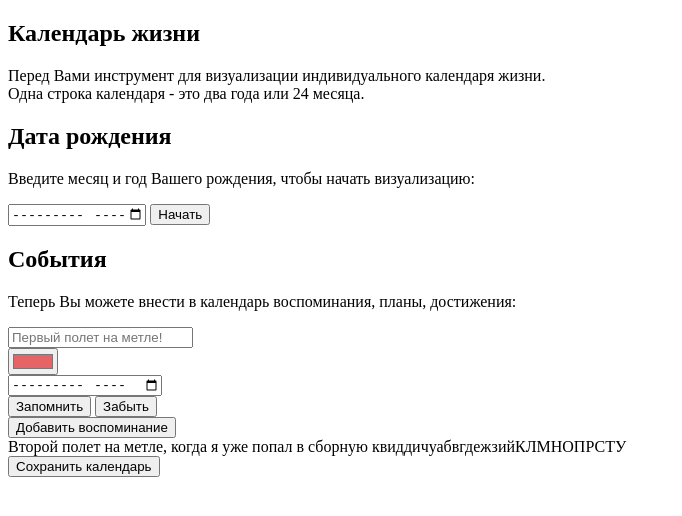
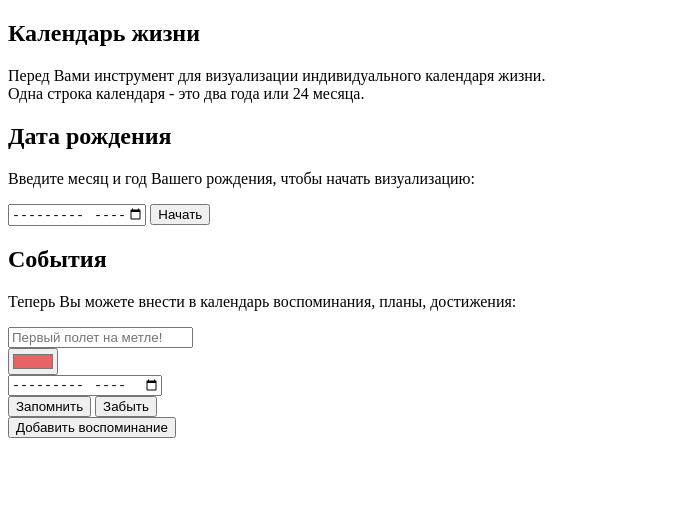
Before and after one commit to InzhevatkinaAV/LifeCalendar, a website with bundled scripts: page src/index.html in a window 1280 px wide. Shown: the whole page, without its empty margins (0-682 px from the left). Built offline with nearby package versions, Linux system fonts and the light colour scheme; a web font is replaced by a local one.

Commit message:
Version 1

```diff
--- a/src/index.html
+++ b/src/index.html
@@ -48,7 +48,7 @@
 					<div class="card">
 						<div class="form__wrapper">
 							<form class="form_title">
-								<input required class="input_title" requared type="text" maxlength="80" placeholder="Первый полет на метле!">
+								<input required class="input_title" requared type="text" maxlength="70" placeholder="Первый полет на метле!">
 							</form>
 							<div class="color_and_month_wrapper">
 								<form class="form_color">
@@ -968,16 +968,11 @@
 				</div>
 
 				<div class="designation__wrapper">
-					<div class="designation">
-						<div class="designation_color"></div>
-						<div class="designation_description">Второй полет на метле, когда я уже попал в сборную квиддичуабвгдежзийКЛМНОПРСТУ</div>
-					</div>
 				</div>
 
 			</div>
 		</section>
 
-		<button class="button_save_calendar invisible">Сохранить календарь</button>
 	</div>
 
    <footer></footer>
--- a/src/js/app.js
+++ b/src/js/app.js
@@ -7,7 +7,6 @@ const btnStart = document.querySelector(".button_start");
 ;
 const achivementsSection = document.querySelector(".achievements");
 const resultSection = document.querySelector(".result");
-const buttonSaveCalendar = document.querySelector(".button_save_calendar");
 const inputBirthday = document.querySelector(".input_birthday");
 let birthday;
 const currentDate = new Date();
@@ -21,7 +20,6 @@ btnStart.addEventListener("click", function (event) {
         editFirstCard(birthday);
         achivementsSection.classList.remove("invisible");
         resultSection.classList.remove("invisible");
-        buttonSaveCalendar.classList.remove("invisible");
         inputBirthday.disabled = true;
         btnStart.classList.add("button_start_confirmed");
         btnStart.classList.remove("button_start");
--- a/src/js/canvas.js
+++ /dev/null
@@ -1,4 +0,0 @@
-export function drawEventOnCalendar(newEvent) {
-}
-export function drawEventDescription(newEvent) {
-}
--- a/src/sass/style.scss
+++ b/src/sass/style.scss
@@ -207,16 +207,17 @@ button {
 }
 
 .result {
-	margin: 0;
+	display: block;
+	margin: 0 auto;
 	padding: 0;
 	margin-top: 40px;
 	width: 1100px;
 	background-color:rgb(255, 255, 255);
 	.result__wrapper {
+		margin-bottom: 50px;
 		display: flex;
 		align-items: end;
-		justify-content: space-between;
-		padding: 20px 30px 20px 30px;
+		justify-content: space-around;
 		.calendar {
 			margin: 0;
 			padding: 0;
@@ -230,7 +231,6 @@ button {
 				background: #FFFFFF;
 				border: 0.3px solid #000000;
 				border-radius: 10px;
-
 			}
 			.past {
 				background: #cffbd8;
@@ -262,17 +262,6 @@ button {
 			}
 		}
 	}
-}
-
-.button_save_calendar {
-	display: block;
-	width: 505px;
-	height: 60px;
-	background: #C9ECAD;
-	border-radius: 20px;
-	margin: 0 auto;
-	margin-top: 40px;
-	margin-bottom: 35px;
 }
 
 footer {
--- a/src/ts/app.ts
+++ b/src/ts/app.ts
@@ -10,7 +10,6 @@ const btnStart = document.querySelector(".button_start") as HTMLButtonElement |
 
 const achivementsSection = document.querySelector(".achievements") as HTMLElement | null;
 const resultSection = document.querySelector(".result")  as HTMLElement | null;
-const buttonSaveCalendar = document.querySelector(".button_save_calendar") as HTMLButtonElement | null;
 
 const inputBirthday = document.querySelector(".input_birthday") as HTMLInputElement | null;
 
@@ -32,7 +31,6 @@ btnStart.addEventListener("click", function(event) {
 
 		achivementsSection.classList.remove("invisible");
 		resultSection.classList.remove("invisible");
-		buttonSaveCalendar.classList.remove("invisible");
 
 		//И блокируем кнопку и input, чтобы нельзя было в процессе редактирования календаря менять дату рождения
 		inputBirthday.disabled = true;
--- a/src/ts/calendar.ts
+++ b/src/ts/calendar.ts
@@ -1,4 +1,3 @@
-import { drawEventOnCalendar, drawEventDescription } from "./canvas.js";
 import { Event } from "./event.js";
 
 const calendarMonth = document.querySelector(".calendar");
```
Also changed, not shown: src/ts/canvas.ts (deleted, +0 -9 lines), dist/css/style.min.css, dist/index.html, dist/js/app.js.
